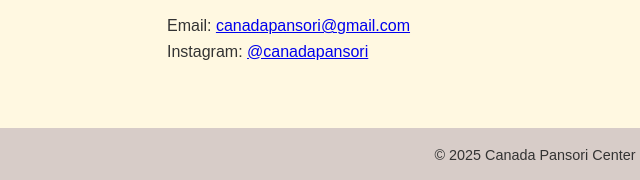
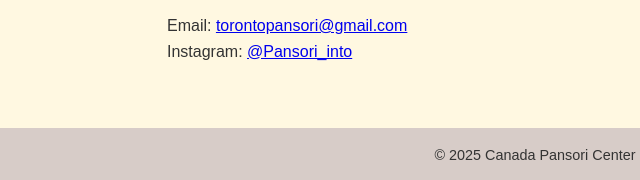
Before and after one commit to Canadapansoricenter/canadapansoricenter.github.io, a plain HTML site: page index.html in a window 1280 px wide. Shown: the part 1110-1290 px from the top of the page, 105-745 px from the left. Drawn offline with Linux system fonts and the light colour scheme.

Commit message:
Update index.html

```diff
--- a/index.html
+++ b/index.html
@@ -161,8 +161,8 @@
 
   <section id="contact">
     <h2>Contact Us</h2>
-    <p>Email: <a href="mailto:canadapansori@gmail.com">canadapansori@gmail.com</a></p>
-    <p>Instagram: <a href="https://www.instagram.com/canadapansori" target="_blank">@canadapansori</a></p>
+    <p>Email: <a href="mailto:canadapansori@gmail.com">torontopansori@gmail.com</a></p>
+    <p>Instagram: <a href="https://www.instagram.com/canadapansori" target="_blank">@Pansori_into</a></p>
   </section>
 
   <footer>
```
